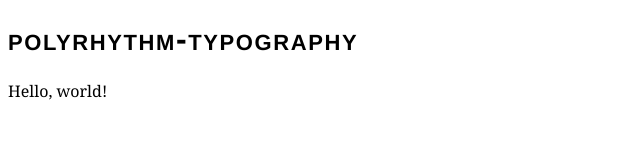
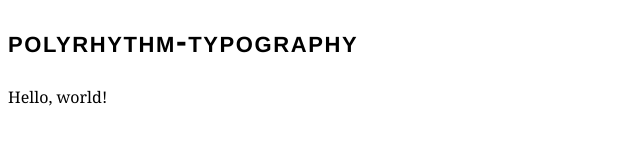
Before and after one commit to ShiftbrainStd/polyrhythm-typography, a website: page index.html in a window 1280 px wide. Shown: the whole page, without its empty margins (0-640 px from the left). Drawn offline with nearby package versions, Linux system fonts and the light colour scheme; files that its build step writes are made by us from their sources.

Commit message:
Font size and line height

```diff
--- a/styles/_theme.scss
+++ b/styles/_theme.scss
@@ -1,9 +1,11 @@
 $textstyle-body: (
   "typeface": "serif",
+  "sizes": (0, 3),
 );
 
 $textstyle-heading-1: (
   "typeface": "sans-bold",
+  "sizes": (4, 1),
   "case": "all-small-caps",
   "tracking": 50,
   "features": ("onum"),
--- a/styles/polyrhythm-typography/_index.scss
+++ b/styles/polyrhythm-typography/_index.scss
@@ -4,6 +4,7 @@
 
 @use "mq" as *;
 @use "typefaces" as *;
+@use "typescale";
 
 @mixin textstyle ($settings) {
   // Typeface
@@ -15,6 +16,11 @@
       font-style: map.get($typeface, "style");
       font-weight: map.get($typeface, "weight");
     }
+  }
+
+  // Font size and line height
+  @if map.has-key($settings, "sizes") {
+    @include typescale.sizes(map.get($settings, "sizes"));
   }
 
   // Tracking
--- /dev/null
+++ b/styles/polyrhythm-typography/_typescale.scss
@@ -0,0 +1,34 @@
+@use "sass:list";
+@use "sass:map";
+
+$font-sizes: (
+  4: 2rem,
+  3: 1.6rem,
+  2: 1.333rem,
+  1: 1.143rem,
+  0: 1rem,
+  -1: 0.889rem,
+  -2: 0.8rem,
+) !default;
+
+$line-heights: (
+  4: 2,
+  3: 1.75,
+  2: 1.5,
+  1: 1.25,
+  0: 1,
+) !default;
+
+@mixin sizes ($font-size, $line-height: null) {
+  @if type-of($font-size) == list {
+    $line-height: list.nth($font-size, 2);
+    $font-size: list.nth($font-size, 1);
+  }
+
+  font-size: map.get($font-sizes, $font-size);
+  line-height: sizes-lh($line-height);
+}
+
+@function sizes-lh ($line-height) {
+  @return map.get($line-heights, $line-height);
+}
```
